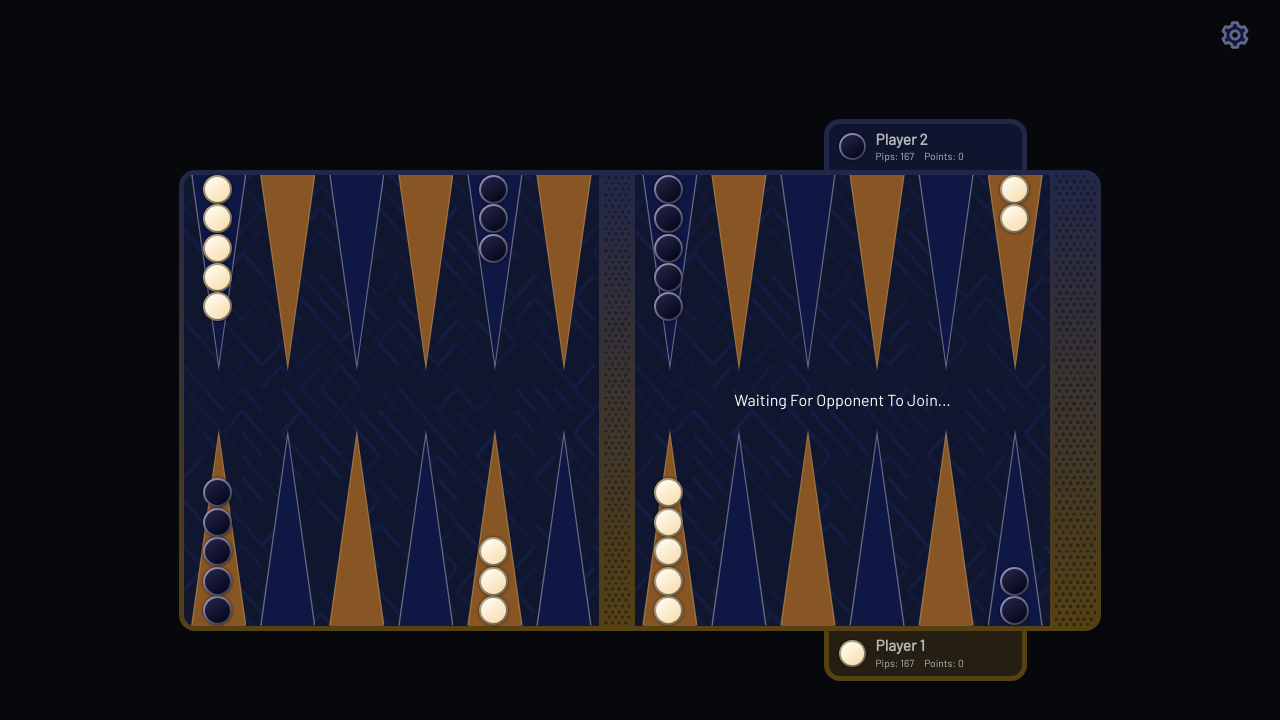
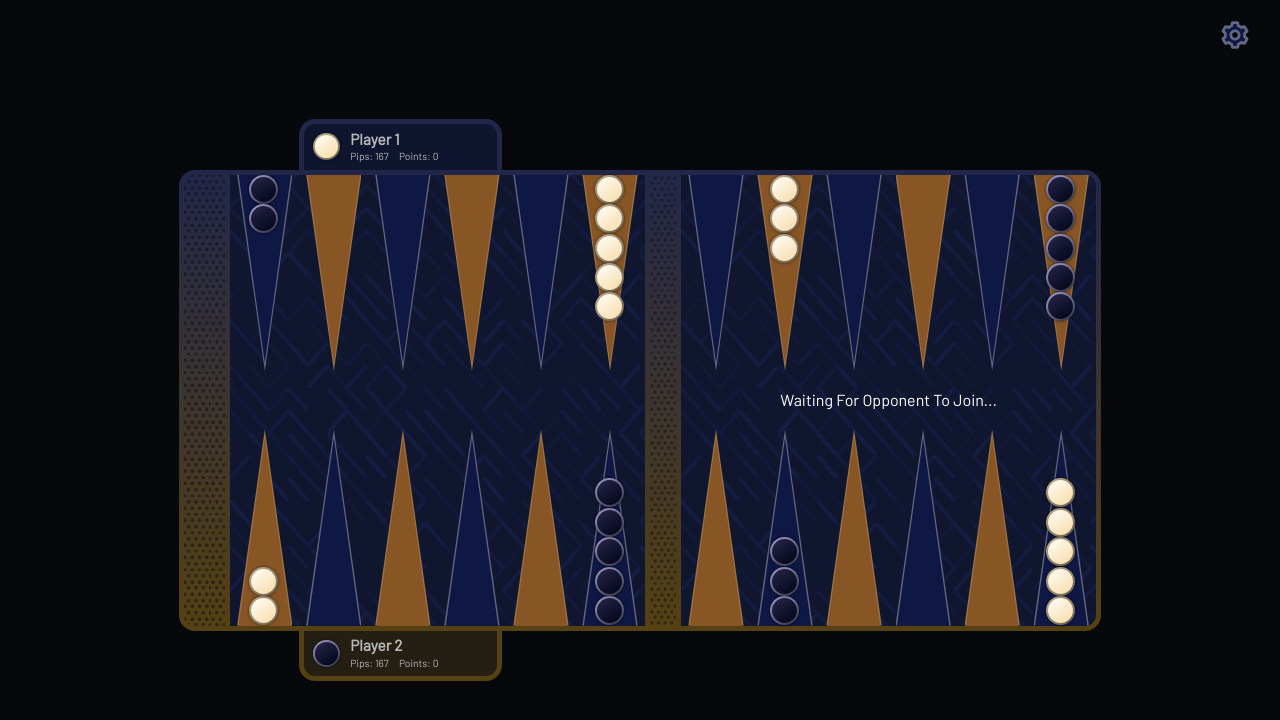
Before and after one commit to sam-swarr/backgammon, a React (Create React App) app: page /local in a window 1280 px wide. Shown: the top 720 px of the page. Built offline with nearby package versions, Linux system fonts and the light colour scheme.

Commit message:
apply flipped styles for player 2 perspective

```diff
--- a/src/App.css
+++ b/src/App.css
@@ -147,14 +147,6 @@
   }
 }
 
-.Player-cards-wrapper {
-  display: flex;
-  height: 6vh;
-  margin-left: 5.5%;
-  margin-right: 5.5%;
-  width: 89%;
-}
-
 .Player-card-wrapper {
   background: #0F142F;
   border: 5px solid #22274a;
@@ -166,6 +158,10 @@
   position: relative;
   left: 70%;
   width: 22%;
+}
+
+.Player-card-wrapper.current-player {
+  filter: drop-shadow(0 0 1vh #f7dcab);
 }
 
 .Player-card-wrapper.cw {
@@ -257,6 +253,7 @@
   justify-content: space-between;
   position: relative;
   width: 45.5%;
+  z-index: 1;
 }
 
 .Game-board-half.left {
--- a/src/App.tsx
+++ b/src/App.tsx
@@ -28,7 +28,7 @@ const App: FunctionComponent<AppProps> = () => {
       path: "/local",
       element: (
         <ActionsContext.Provider value={new LocalGameActions(dispatch)}>
-          <GameRoom playerPerspective={Player.One} />
+          <GameRoom playerPerspective={Player.Two} />
         </ActionsContext.Provider>
       ),
     },
--- a/src/GameBoard.tsx
+++ b/src/GameBoard.tsx
@@ -502,6 +502,7 @@ const GameBoard: FunctionComponent<GameBoardProps> = ({
       onAnimationComplete={onAnimationComplete}
       checkerPulse={checkerPulse}
       playerMovementDirection={playerMovementDirection}
+      playerPerspective={playerPerspective}
     />
   );
 
@@ -568,7 +569,11 @@ const GameBoard: FunctionComponent<GameBoardProps> = ({
         : null}
       <div
         className={cx("Game-board-half left", {
-          cw: playerMovementDirection === MovementDirection.Clockwise,
+          cw:
+            (playerPerspective === Player.One &&
+              playerMovementDirection === MovementDirection.Clockwise) ||
+            (playerPerspective === Player.Two &&
+              playerMovementDirection === MovementDirection.CounterClockwise),
         })}
       >
         <OfferDoubleButton />
@@ -589,7 +594,11 @@ const GameBoard: FunctionComponent<GameBoardProps> = ({
       />
       <div
         className={cx("Game-board-half right", {
-          cw: playerMovementDirection === MovementDirection.Clockwise,
+          cw:
+            (playerPerspective === Player.One &&
+              playerMovementDirection === MovementDirection.Clockwise) ||
+            (playerPerspective === Player.Two &&
+              playerMovementDirection === MovementDirection.CounterClockwise),
         })}
       >
         <BeginGameButton />
--- a/src/GameRoom.tsx
+++ b/src/GameRoom.tsx
@@ -12,9 +12,15 @@ const GameRoom: FunctionComponent<GameRoomProps> = ({
 }: GameRoomProps) => {
   return (
     <div className={"Game-area-wrapper"}>
-      <PlayerCard side={PlayerCardSide.Top} />
+      <PlayerCard
+        side={PlayerCardSide.Top}
+        playerPerspective={playerPerspective}
+      />
       <GameBoard playerPerspective={playerPerspective} />
-      <PlayerCard side={PlayerCardSide.Bottom} />
+      <PlayerCard
+        side={PlayerCardSide.Bottom}
+        playerPerspective={playerPerspective}
+      />
     </div>
   );
 };
--- a/src/Home.tsx
+++ b/src/Home.tsx
@@ -16,6 +16,7 @@ type HomeProps = {
   onAnimationComplete: (id: number) => void;
   checkerPulse: boolean;
   playerMovementDirection: MovementDirection;
+  playerPerspective: Player;
 };
 
 const Home: FunctionComponent<HomeProps> = ({
@@ -29,6 +30,7 @@ const Home: FunctionComponent<HomeProps> = ({
   onAnimationComplete,
   checkerPulse,
   playerMovementDirection,
+  playerPerspective,
 }: HomeProps) => {
   const playerOneCheckers = [];
   for (let i = 0; i < homeState[Player.One]; i++) {
@@ -75,7 +77,11 @@ const Home: FunctionComponent<HomeProps> = ({
   return (
     <div
       className={cx("Game-board-home", {
-        cw: playerMovementDirection === MovementDirection.Clockwise,
+        cw:
+          (playerPerspective === Player.One &&
+            playerMovementDirection === MovementDirection.Clockwise) ||
+          (playerPerspective === Player.Two &&
+            playerMovementDirection === MovementDirection.CounterClockwise),
       })}
       onClick={() => {
         clickHandler("HOME");
--- a/src/PlayerCard.tsx
+++ b/src/PlayerCard.tsx
@@ -13,10 +13,12 @@ export enum PlayerCardSide {
 
 type PlayerCardProps = {
   side: PlayerCardSide;
+  playerPerspective: Player;
 };
 
 const PlayerCard: FunctionComponent<PlayerCardProps> = ({
   side,
+  playerPerspective,
 }: PlayerCardProps) => {
   const [gameBoardState, settings] = useAppSelector((state) => [
     state.gameBoard,
@@ -24,25 +26,29 @@ const PlayerCard: FunctionComponent<PlayerCardProps> = ({
   ]);
   let actions = useContext(ActionsContext);
 
+  let playerOneColor = settings.playerOneColor;
+  let playerTwoColor =
+    playerOneColor === Color.White ? Color.Black : Color.White;
+
   let playerName = "";
   let pips = 167;
   let color = Color.Black;
   if (side === PlayerCardSide.Bottom) {
     if (actions instanceof LocalGameActions) {
-      playerName = "Player 1";
+      playerName = playerPerspective === Player.One ? "Player 1" : "Player 2";
     } else {
-      playerName = actions.isHostClient() ? "You" : "Opponent";
+      playerName = "You";
     }
     pips = pipCount(gameBoardState, Player.One);
-    color = settings.playerOneColor;
+    color = playerPerspective === Player.One ? playerOneColor : playerTwoColor;
   } else {
     if (actions instanceof LocalGameActions) {
-      playerName = "Player 2";
+      playerName = playerPerspective === Player.One ? "Player 2" : "Player 1";
     } else {
-      playerName = actions.isHostClient() ? "Opponent" : "You";
+      playerName = "Opponent";
     }
     pips = pipCount(gameBoardState, Player.Two);
-    color = settings.playerOneColor === Color.Black ? Color.White : Color.Black;
+    color = playerPerspective === Player.Two ? playerOneColor : playerTwoColor;
   }
 
   let playerScore = 0;
@@ -51,7 +57,11 @@ const PlayerCard: FunctionComponent<PlayerCardProps> = ({
     <div
       className={cx("Player-card-wrapper", {
         bottom: side === PlayerCardSide.Bottom,
-        cw: settings.movementDirection === MovementDirection.Clockwise,
+        cw:
+          (settings.movementDirection === MovementDirection.Clockwise &&
+            playerPerspective === Player.One) ||
+          (settings.movementDirection === MovementDirection.CounterClockwise &&
+            playerPerspective === Player.Two),
       })}
     >
       <div className={"Player-card-checker-wrapper"}>
```
